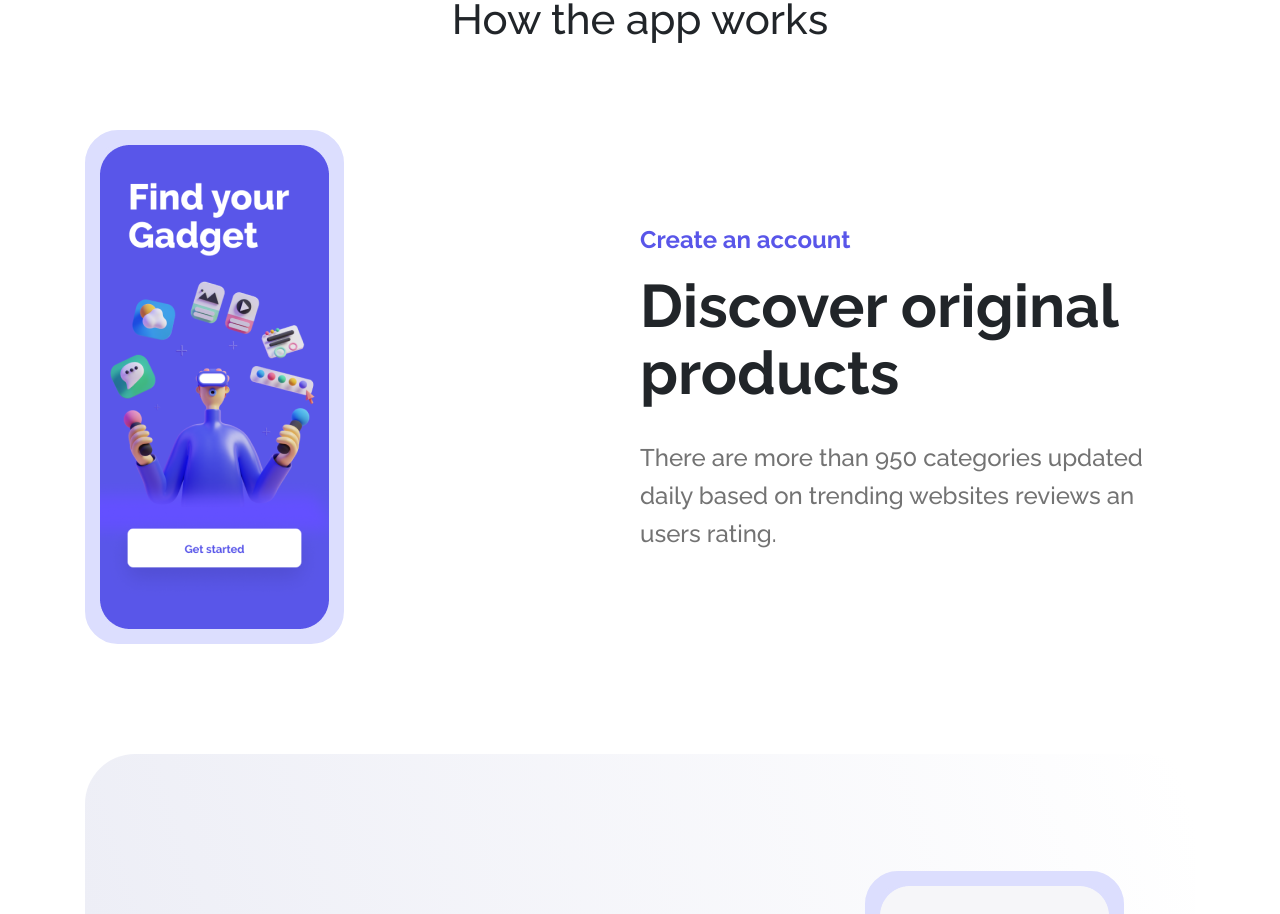
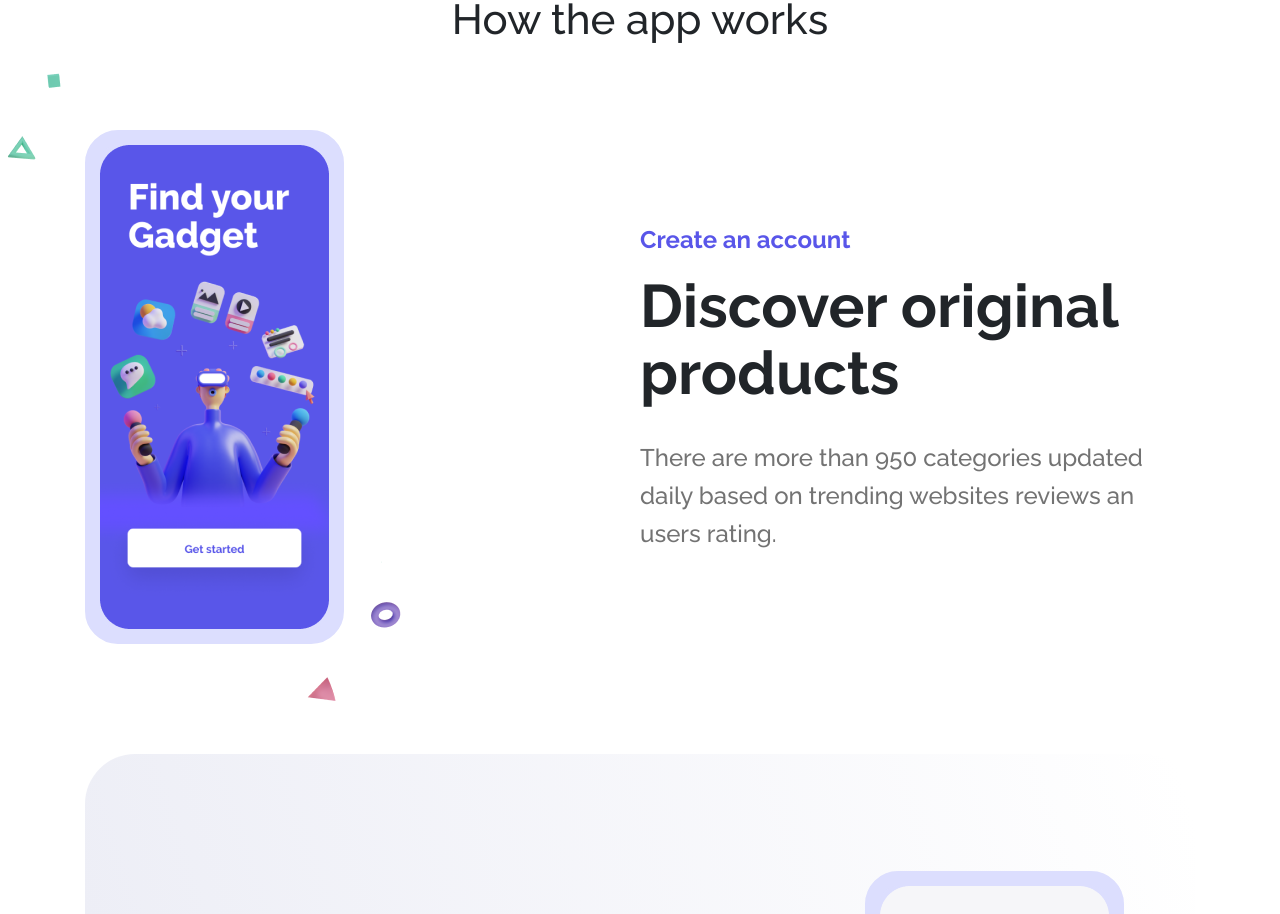
Before and after one commit to yevheniimoskalenko/lending_2021, a Vue app: page / in a window 1280 px wide. Shown: the part 800-1714 px from the top of the page. Built offline with nearby package versions, Linux system fonts and the light colour scheme; what vue-head would draw is missing.

Commit message:
add element img

```diff
--- a/src/components/works.vue
+++ b/src/components/works.vue
@@ -7,11 +7,14 @@
         </div>
         <div class="works__acc">
           <div class="work__app">
+            <div class="icon-tra"></div>
+
             <img
               :src="require('../assets/image 13.png')"
               class="borderImage"
               alt="sweava"
             />
+            <div class="icon-oval"></div>
           </div>
           <div class="works_content">
             <span class="topTitle">Create an account</span>
@@ -36,12 +39,29 @@ export default {};
   width: 100%;
   text-align: center;
 }
+.icon-tra {
+  position: absolute;
+  background-image: url("../assets/Saly-22.png");
+  width: 77px;
+  height: 153px;
+  top: -100px;
+  left: -100px;
+}
+.icon-oval {
+  position: absolute;
+  background-image: url("../assets/oval.png");
+  width: 114px;
+  height: 180px;
+  bottom: -70px;
+  right: 238px;
+}
 .works__acc {
   margin-top: 85px;
   display: flex;
   align-self: flex-start;
 }
 .work__app {
+  position: relative;
   flex-basis: 50%;
 }
 .works_content {
```
Also changed, not shown: src/assets/Saly-22.png (added), src/assets/oval.png (added).
